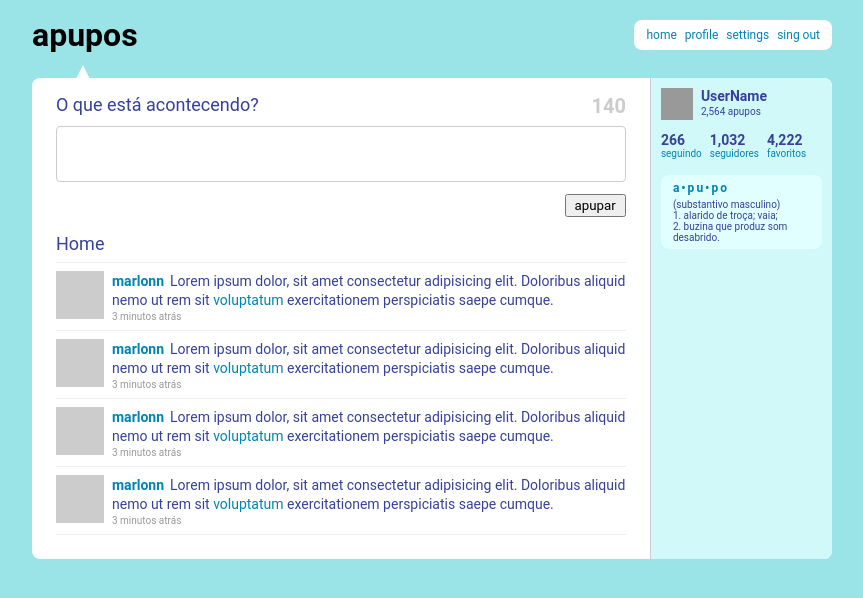
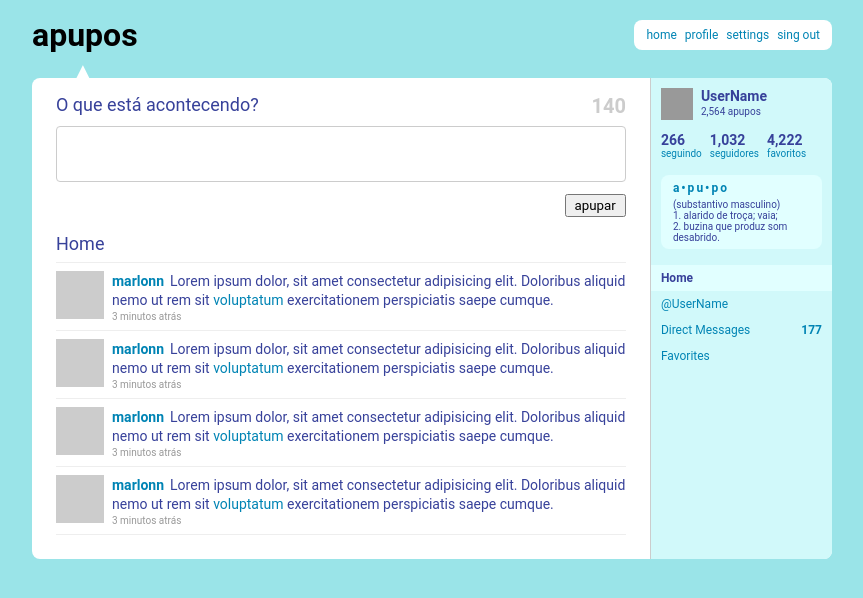
Before and after one commit to marlonnl/apupos, a React (Create React App) app: page / in a window 1280 px wide. Shown: the top 598 px of the page, without its empty margins (208-1071 px from the left). Built offline with nearby package versions, Linux system fonts and the light colour scheme.

Commit message:
add: sidebar menu and active props

```diff
--- a/src/components/Sidebar/index.tsx
+++ b/src/components/Sidebar/index.tsx
@@ -1,7 +1,18 @@
 import Callout from '../Callout'
-import { MiniAvatar, SideContainer, StatsBar, UserBar } from './styles'
+import {
+  MiniAvatar,
+  SideContainer,
+  SideMenu,
+  SideMenuItem,
+  StatsBar,
+  UserBar
+} from './styles'
 
-const Sidebar = () => {
+export type Props = {
+  active?: boolean
+}
+
+const Sidebar = ({ active = false }: Props) => {
   return (
     <>
       <SideContainer>
@@ -28,6 +39,24 @@ const Sidebar = () => {
         </StatsBar>
 
         <Callout />
+
+        <SideMenu>
+          <ul>
+            <SideMenuItem active={true}>
+              <a href="">Home</a>
+            </SideMenuItem>
+            <SideMenuItem>
+              <a href="">@UserName</a>
+            </SideMenuItem>
+            <SideMenuItem>
+              <a href="">Direct Messages</a>
+              <p>177</p>
+            </SideMenuItem>
+            <SideMenuItem>
+              <a href="">Favorites</a>
+            </SideMenuItem>
+          </ul>
+        </SideMenu>
       </SideContainer>
     </>
   )
--- a/src/components/Sidebar/styles.ts
+++ b/src/components/Sidebar/styles.ts
@@ -1,5 +1,7 @@
 import styled from 'styled-components'
 import { color } from '../../styles/colors'
+
+import { Props } from '.'
 
 export const SideContainer = styled.div`
   background-color: ${color.bgSidebar};
@@ -56,3 +58,38 @@ export const StatsBar = styled.div`
     color: ${color.textSecondary};
   }
 `
+
+export const SideMenu = styled.div`
+  color: ${color.textSecondary};
+  /* padding: 0 10px; */
+  font-size: 12px;
+`
+
+export const SideMenuItem = styled.li<Props>`
+  display: flex;
+  justify-content: space-between;
+  background-color: ${(props) =>
+    props.active === true ? color.bgSidebarSecondary : ''};
+
+  a,
+  p {
+    padding: 6px 0;
+    margin: 0 10px;
+
+    font-weight: ${(props) => (props.active === true ? 'bold' : 'normal')};
+    color: ${(props) => (props.active === true ? color.text : '')};
+  }
+
+  a:hover {
+    text-decoration: ${(props) =>
+      props.active === true ? 'none' : 'underline'};
+  }
+
+  p {
+    font-weight: bold;
+  }
+
+  &:hover {
+    background-color: ${color.bgSidebarSecondary};
+  }
+`
```
